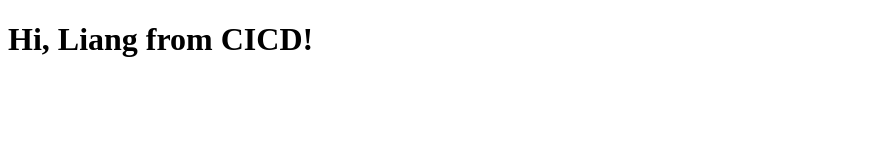
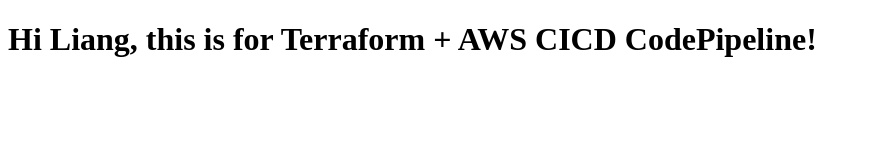
Before and after one commit to Liang-Ren/my-cicd, a plain HTML site: page app/index.html in a window 1280 px wide. Shown: the whole page, without its empty margins (0-869 px from the left). Drawn offline with Linux system fonts and the light colour scheme.

Commit message:
Update index page

```diff
--- a/app/index.html
+++ b/app/index.html
@@ -5,6 +5,6 @@
   <title>my-cicd demo</title>
 </head>
 <body>
-  <h1>Hi, Liang from CICD!</h1>
+  <h1>Hi Liang, this is for Terraform + AWS CICD CodePipeline!</h1>
 </body>
 </html>
```
